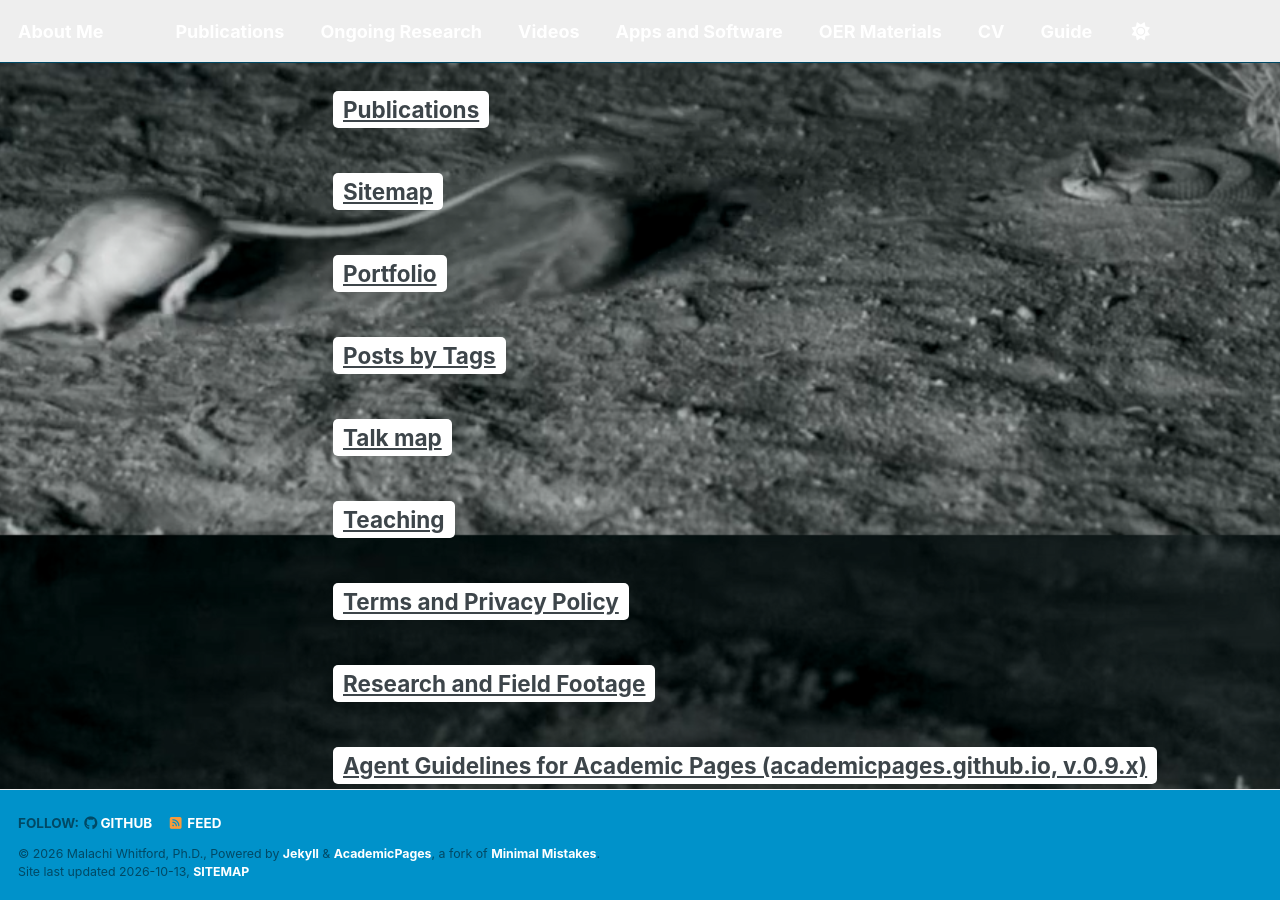
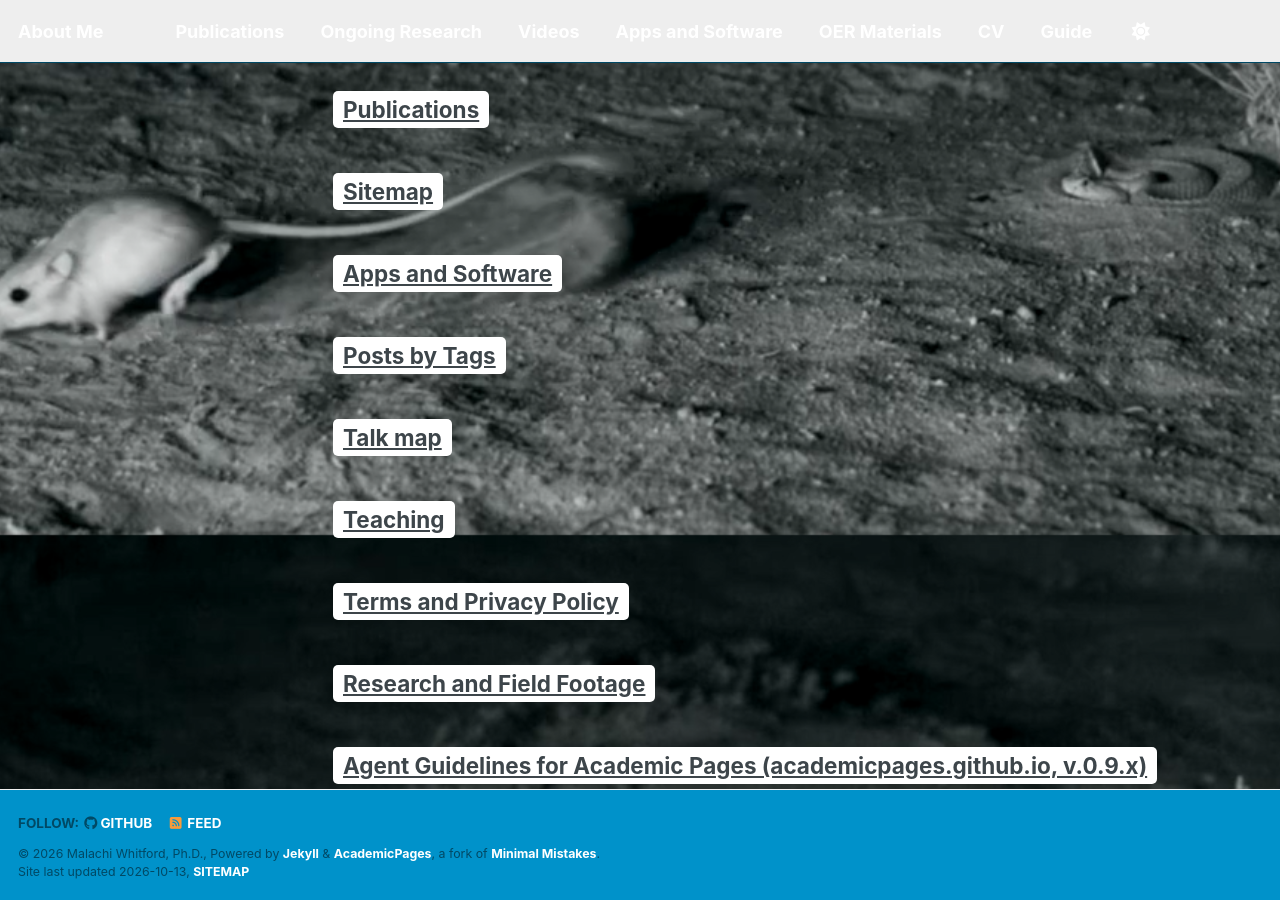
Before and after one commit to malachi-whitford/malachi-whitford.github.io, a Jekyll site: the page built from _pages/page-archive.html, in a window 1280 px wide and 900 px high, scrolled down 1265 px. Built offline with Jekyll 4.4.1, drawn with Linux system fonts in a browser that asks for light colours; a style sheet for code colours, icons or effects is not loaded.

Commit message:
Rename page title from 'Portfolio' to 'Apps and Software'

```diff
--- a/_pages/software.html
+++ b/_pages/software.html
@@ -1,14 +1,10 @@
 ---
 layout: archive
-title: "Portfolio"
+title: "Apps and Software"
 permalink: /software/
 author_profile: true
 ---
 
 {% include base_path %}
 
-<p><a href="https://sites.google.com/view/bio-and-envsci-resources/tonicity-and-osmolarity?authuser=0">Tonicity and Osmolarity</a></p>
-
-{% for post in site.portfolio %}
-  {% include archive-single.html %}
-{% endfor %}
+<p><a href="https://sites.google.com/view/bio-and-envsci-resources/tonicity-and-osmolarity?authuser=0">Tonicity and Osmolarity Simulations</a></p>
```
